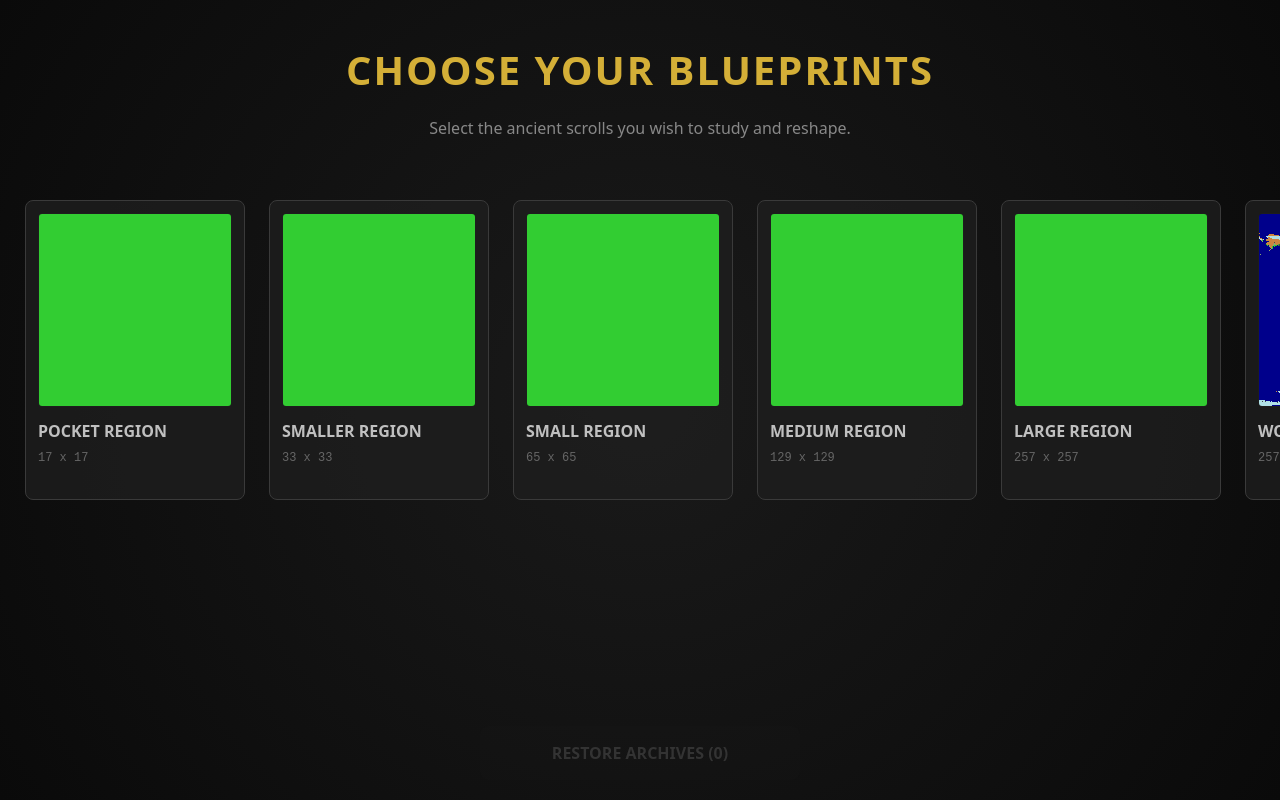
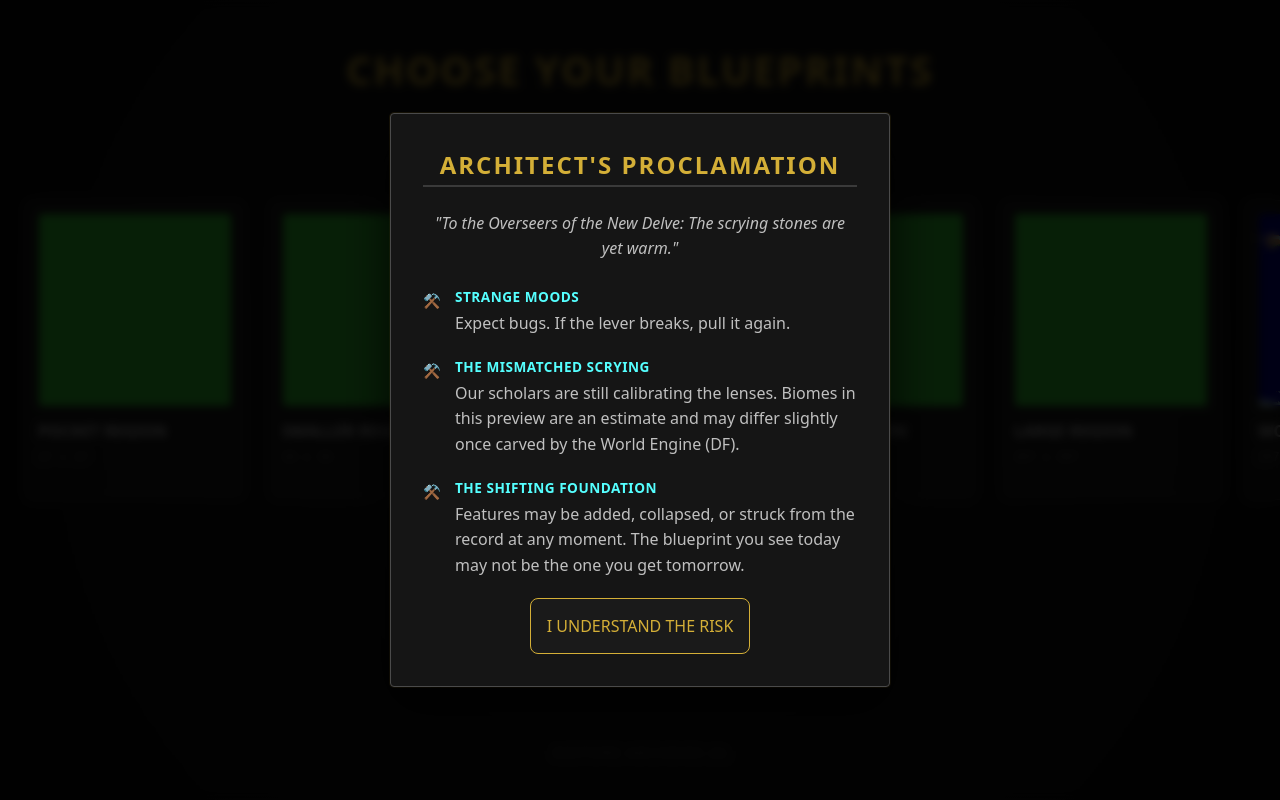
Before and after one commit to Pythongor/armoks-blueprint, a React (Vite) app: page /gallery in a window 1280 px wide. Built offline with nearby package versions, Linux system fonts and the light colour scheme.

Commit message:
Disclaimer added

```diff
--- a/src/components/App/App.tsx
+++ b/src/components/App/App.tsx
@@ -5,7 +5,7 @@ import { ExportPage } from "@components/pages/export/page";
 import { GalleryPage } from "../pages/gallery/page";
 import { MainEditorLayout } from "@components/MainEditorLayout/MainEditorLayout";
 import { MapPage } from "@components/pages/map/page";
-import { ModalManager } from "../Modal/Modal";
+import { ModalManager } from "../Modal/ModalManager";
 import type { RootState } from "@store/index";
 import { StartPage } from "@components/pages/start/page";
 import { WorldSettingsPage } from "../pages/world-settings/page";
--- /dev/null
+++ b/src/components/Modal/DisclaimerModal/DisclaimerModal.module.scss
@@ -0,0 +1,60 @@
+@use "@styles/variables" as *;
+@use "@styles/mixins" as *;
+
+.container {
+  padding: 2rem;
+  color: $text-silver;
+  max-width: 800px;
+  line-height: 1.6;
+}
+
+.title {
+  color: $ui-accent;
+  text-transform: uppercase;
+  letter-spacing: 2px;
+  margin: 0 0 1.5rem;
+  border-bottom: 2px solid $ui-light-gray;
+  font-weight: 800;
+  text-align: center;
+}
+
+.intro {
+  font-style: italic;
+  color: $text-silver;
+  margin-bottom: 1.5rem;
+  text-align: center;
+}
+
+.warningList {
+  list-style: none;
+  padding: 0;
+
+  li {
+    position: relative;
+    margin-bottom: 1.2rem;
+    padding-left: 2rem;
+
+    &::before {
+      content: "⚒️";
+      position: absolute;
+      left: 0;
+      top: 0.2rem;
+      font-size: 0.9rem;
+    }
+
+    strong {
+      color: $ui-active;
+      display: block;
+      margin-bottom: 0.2rem;
+      text-transform: uppercase;
+      font-size: 0.85rem;
+      letter-spacing: 0.5px;
+    }
+  }
+}
+
+.button {
+  @include button;
+  margin: 0 auto;
+  display: block;
+}
--- /dev/null
+++ b/src/components/Modal/DisclaimerModal/DisclaimerModal.tsx
@@ -0,0 +1,36 @@
+import styles from "./DisclaimerModal.module.scss";
+
+export function DisclaimerModal({ onClose }: { onClose: () => void }) {
+  return (
+    <div className={styles.container}>
+      <h2 className={styles.title}>Architect's Proclamation</h2>
+
+      <p className={styles.intro}>
+        "To the Overseers of the New Delve: The scrying stones are yet warm."
+      </p>
+
+      <ul className={styles.warningList}>
+        <li>
+          <strong>Strange Moods</strong>
+          Expect bugs. If the lever breaks, pull it again.
+        </li>
+        <li>
+          <strong>The Mismatched Scrying</strong>
+          Our scholars are still calibrating the lenses. Biomes in this preview
+          are an estimate and may differ slightly once carved by the World
+          Engine (DF).
+        </li>
+        <li>
+          <strong>The Shifting Foundation</strong>
+          Features may be added, collapsed, or struck from the record at any
+          moment. The blueprint you see today may not be the one you get
+          tomorrow.
+        </li>
+      </ul>
+
+      <button className={styles.button} onClick={onClose}>
+        I UNDERSTAND THE RISK
+      </button>
+    </div>
+  );
+}
--- a/src/components/Modal/Modal.tsx
+++ b/src/components/Modal/ModalManager.tsx
@@ -1,7 +1,8 @@
 import { useSelector, useDispatch } from "react-redux";
 import { Modal, setModal } from "@store/uiSlice";
 import { type RootState } from "@store/index";
-import { ResetDestructiveModal } from "./ResetDestructiveModal";
+import { ResetDestructiveModal } from "./ResetDestructiveModal/ResetDestructiveModal";
+import { DisclaimerModal } from "./DisclaimerModal/DisclaimerModal";
 import styles from "./Modal.module.scss";
 
 export const ModalManager = () => {
@@ -18,6 +19,9 @@ export const ModalManager = () => {
         {activeModal === Modal.ResetDestructiveOptions && (
           <ResetDestructiveModal onClose={closeModal} />
         )}
+        {activeModal === Modal.Disclaimer && (
+          <DisclaimerModal onClose={closeModal} />
+        )}
       </div>
     </div>
   );
--- /dev/null
+++ b/src/components/Modal/ResetDestructiveModal/ResetDestructiveModal.module.scss
@@ -0,0 +1,59 @@
+@use "@styles/variables" as *;
+
+.header {
+  padding: 1.5rem;
+  border-bottom: 1px solid $ui-dark;
+  display: flex;
+  justify-content: space-between;
+  align-items: center;
+
+  h2 {
+    color: $ui-accent;
+    margin: 0;
+    font-size: 1.2rem;
+  }
+}
+
+.body {
+  padding: 1.5rem;
+  color: $ui-light;
+  font-size: 0.95rem;
+  line-height: 1.6;
+}
+
+.footer {
+  padding: 1.5rem;
+  display: flex;
+  justify-content: flex-end;
+  gap: 1rem;
+}
+
+.closeButton {
+  position: absolute;
+  top: 1rem;
+  right: 1rem;
+  background: transparent;
+  border: none;
+  color: $text-gray;
+  font-size: 1.5rem;
+  padding: 0;
+  cursor: pointer;
+  &:hover {
+    color: $ui-white;
+  }
+}
+
+.button {
+  transition: all 0.2s ease;
+
+  &__warning {
+    border: 1px solid $ui-accent;
+    color: $ui-accent;
+
+    &:hover {
+      background: rgba($ui-warning, 0.1);
+      color: $ui-warning;
+      border-color: $ui-warning;
+    }
+  }
+}
--- a/src/components/Modal/ResetDestructiveModal.tsx
+++ b/src/components/Modal/ResetDestructiveModal/ResetDestructiveModal.tsx
@@ -1,6 +1,6 @@
 import { applyDestructionSafetyDefaults } from "@store/worldSlice";
 import cn from "classnames";
-import styles from "./Modal.module.scss";
+import styles from "./ResetDestructiveModal.module.scss";
 import { useDispatch } from "react-redux";
 
 export const ResetDestructiveModal = ({ onClose }: { onClose: () => void }) => {
--- a/src/store/uiSlice.ts
+++ b/src/store/uiSlice.ts
@@ -3,6 +3,7 @@ import { createSlice, type PayloadAction } from "@reduxjs/toolkit";
 export enum Modal {
   None,
   ResetDestructiveOptions,
+  Disclaimer,
 }
 
 interface UIState {
@@ -10,7 +11,7 @@ interface UIState {
 }
 
 export const initialState: UIState = {
-  modal: Modal.None,
+  modal: Modal.Disclaimer,
 };
 
 export const uiSlice = createSlice({
```
